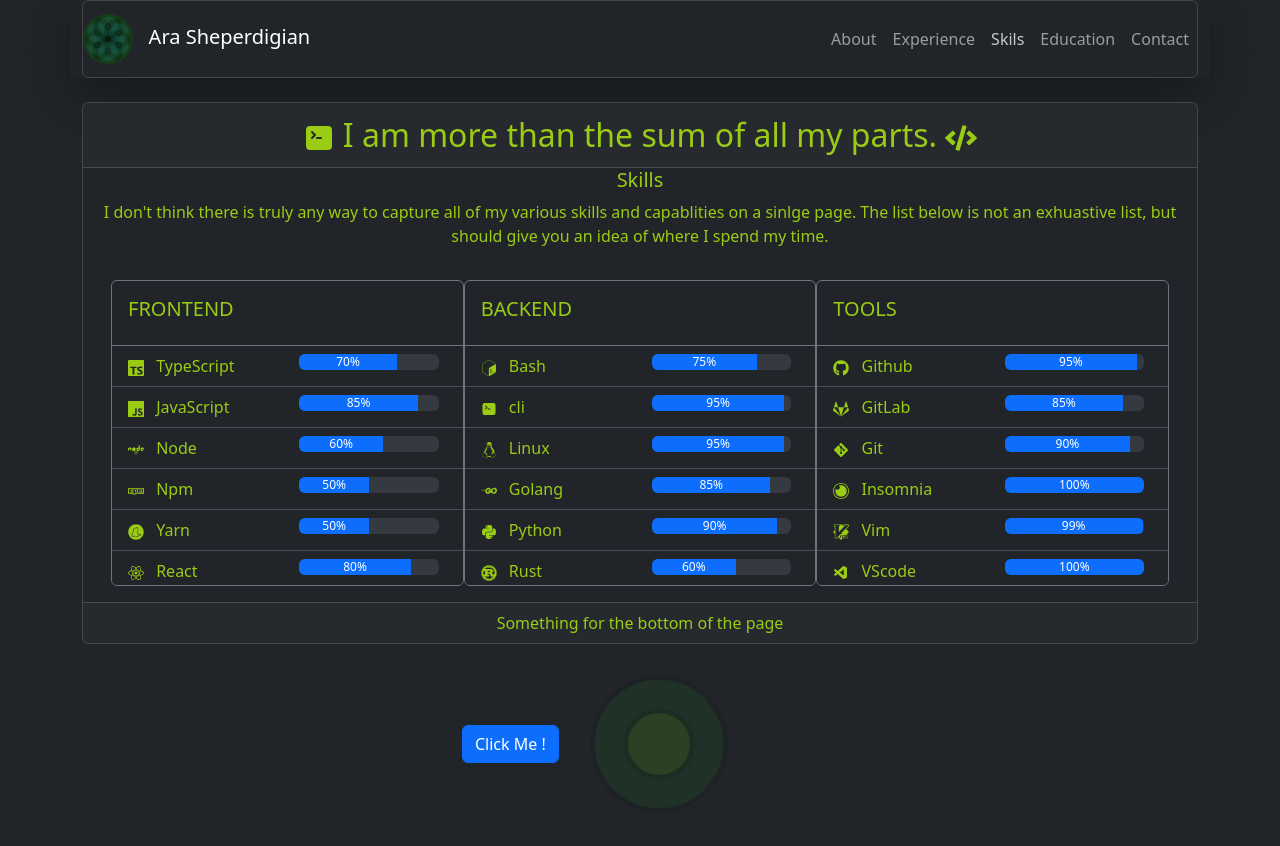
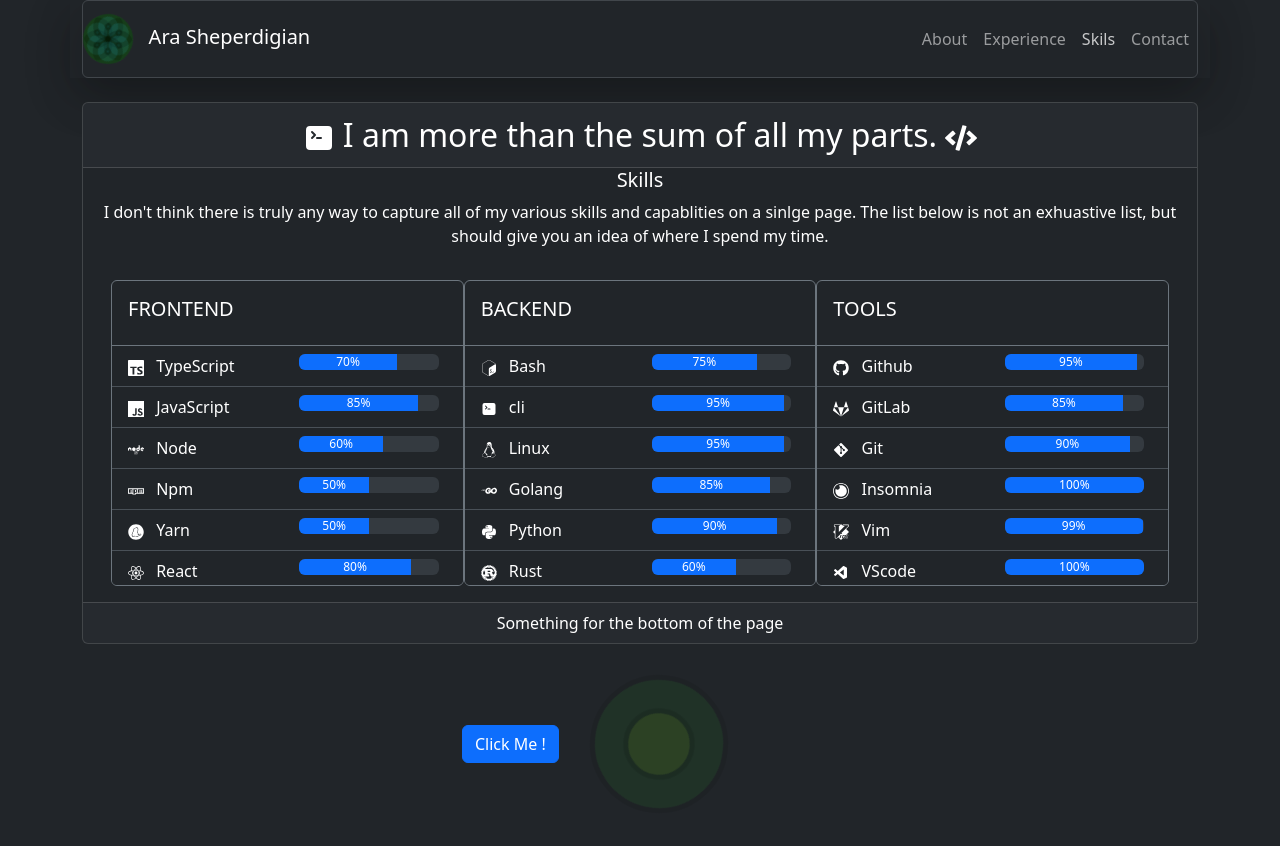
Before and after one commit to arabenjamin/resume, a React (Vite) app in the folder client/resume-react/: page / in a window 1280 px wide. Both pictures are taken after a click on the button "Skils". Shown: the top 846 px of the page. Built offline with nearby package versions, Linux system fonts and the light colour scheme.

Commit message:
Removed Education tab, and set text color in skills tab to white.

```diff
--- a/client/resume-react/src/App.css
+++ b/client/resume-react/src/App.css
@@ -23,7 +23,7 @@
 
 /* This can be rethought */
 .skills {
-  color: #9acc14;
+  color: #ffffff;
 }
 
 .modal-backdrop {
--- a/client/resume-react/src/App.tsx
+++ b/client/resume-react/src/App.tsx
@@ -72,7 +72,6 @@
               {currentView === 'Experience' && <Experience experience={resume.experience} />}
               {currentView === 'Skills' && <Skills skills={resume.skills} />}
               {currentView === 'Projects' && <About />} {/* TODO: This needs content */}
-              {currentView === 'Education' && <Education />} {/* TODO: This needs content */}
               {currentView === 'About' && <About />}
               {currentView === 'Contact' && <Contact {...resume.contact}/>}
             </Col>
--- a/client/resume-react/src/components/NavBar.tsx
+++ b/client/resume-react/src/components/NavBar.tsx
@@ -31,9 +31,6 @@
                       <Nav.Link onClick={() => handleClick('Skills')} >Skils</Nav.Link>
                     </Nav.Item>
                     <Nav.Item>
-                      <Nav.Link onClick={() => handleClick('Education')} >Education</Nav.Link>
-                    </Nav.Item>
-                    <Nav.Item>
                       <Nav.Link onClick={() => handleClick('Contact')} >Contact</Nav.Link>
                     </Nav.Item>
 
```
